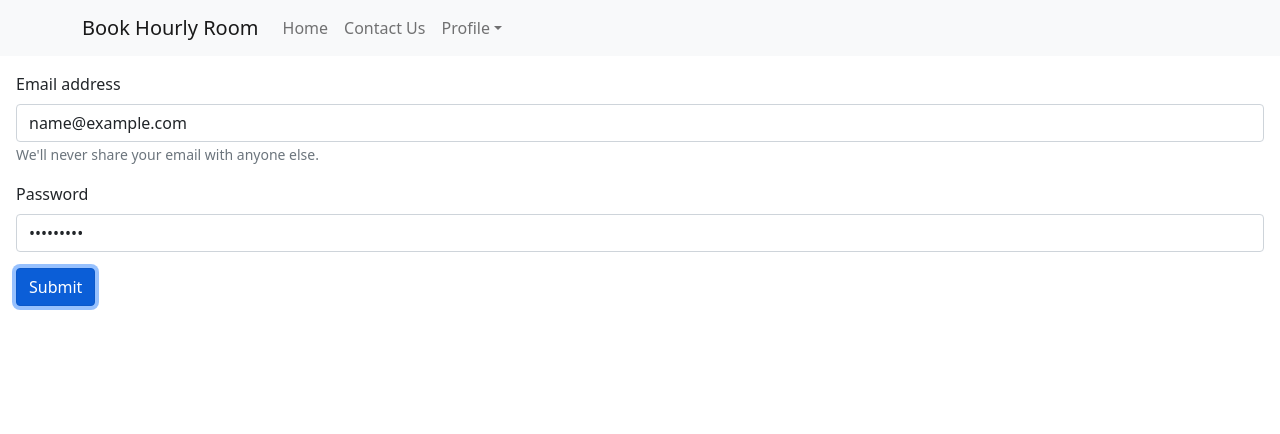
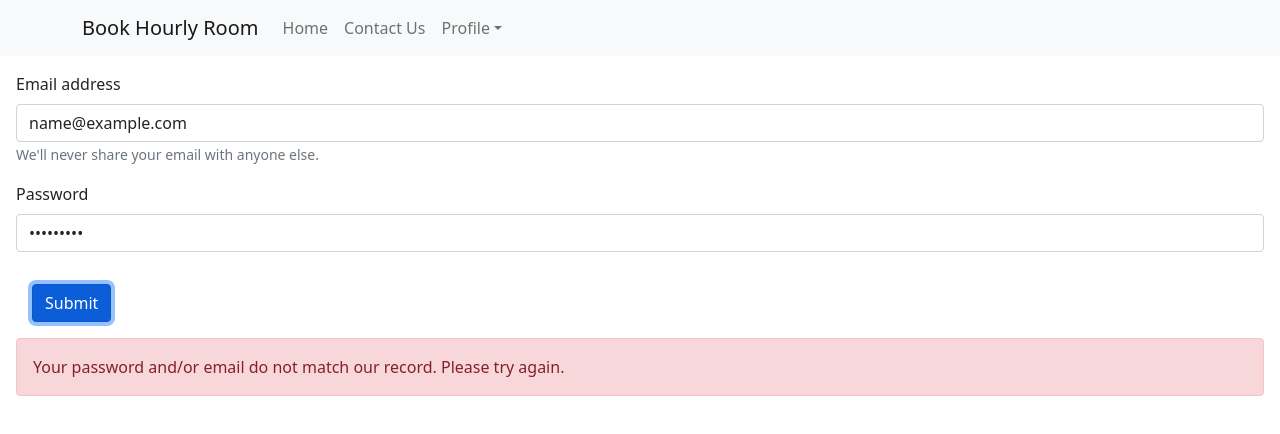
Before and after one commit to willhwj/get-a-room-react, a React (Create React App) app: page /login in a window 1280 px wide. Both pictures are taken after typing "name@example.com", "Sample123" into the empty fields and a click on the button "Submit". Shown: the top 434 px of the page. Built offline with nearby package versions, Linux system fonts and the light colour scheme; no server answers.

Commit message:
added error handling for login route

```diff
--- a/package.json
+++ b/package.json
@@ -8,6 +8,7 @@
     "@testing-library/user-event": "^13.5.0",
     "axios": "^0.24.0",
     "bootstrap": "5.1.3",
+    "jwt-decode": "^3.1.2",
     "react": "^17.0.2",
     "react-bootstrap": "^2.0.3",
     "react-dom": "^17.0.2",
--- a/src/pages/Login.js
+++ b/src/pages/Login.js
@@ -1,21 +1,35 @@
 import React, { useState, useEffect } from 'react';
 import axios from 'axios';
 import { useNavigate } from 'react-router-dom';
-import { Form, Button} from 'react-bootstrap';
+import { Form, Button, Alert } from 'react-bootstrap';
+import jwt_decode from 'jwt-decode';
 
 export default function Login() {
     const navigate = useNavigate();
     const [formState, setFormState] = useState({
         'email': '',
-        'password': ''
+        'password': '',
+        'errorMsg': false
     });
-    // function submitForm(){
-    //     navigate('/profile', {
-    //         state: formState
-    //     }, {
-    //         replace: false
-    //     })
-    // }
+    async function submitForm() {
+        let url = 'http://localhost:8888/api/customer/login';
+        try {
+            const response = await axios.post(url, {
+                "email": formState.email,
+                "password": formState.password
+            });
+            if (response.status === 200) {
+                localStorage.setItem("accessToken", response.data);
+                navigate('/profile');
+            }
+        }
+        catch (error){
+            setFormState({
+                ...formState,
+                'errorMsg': true
+            })
+        }
+    };
 
     // function to update state variables based on user input
     const updateFormField = (event) => {
@@ -24,16 +38,6 @@ export default function Login() {
             [event.target.name]: event.target.value
         })
     }
-
-    // API call to verify email & password
-    useEffect( ()=> {
-        let url='http://localhost:8888/api/customer/login/';
-        const validate= async(email, password) => {
-            const response = await axios.get(`${url}:${email}:${password}`);
-            console.log(response.data);
-        };
-        validate(formState.email, formState.password);
-    }, [formState.email])
 
     return (
         <Form className="m-3">
@@ -49,9 +53,15 @@ export default function Login() {
                 <Form.Label>Password</Form.Label>
                 <Form.Control type="password" placeholder="Password" name="password" value={formState.password} onChange={updateFormField} />
             </Form.Group>
-            <Button variant="primary" type="submit" onClick={()=>useEffect} >
+            <Button variant="primary" onClick={submitForm} className="m-3">
                 Submit
             </Button>
+            {formState.errorMsg ?
+                <Alert variant='danger'>
+                    Your password and/or email do not match our record. Please try again.
+                </Alert>
+                : null
+            }
         </Form>
     )
 }
--- a/src/pages/Profile.js
+++ b/src/pages/Profile.js
@@ -1,15 +1,32 @@
-import React from 'react';
+import React, {useEffect} from 'react';
 import { useLocation } from 'react-router-dom';
 import { Accordion, Card } from 'react-bootstrap';
+import axios from 'axios';
+import jwt_decode from 'jwt-decode';
 
 export default function Profile() {
-    const location = useLocation();
-    const { firstName } = location.state;
+    // const location = useLocation();
+    // const { email, password } = location.state;
+
+    // // API call to verify email & password
+    // useEffect(() => {
+    //     let url = 'http://localhost:8888/api/customer/login/';
+    //     const validate = async (email, password) => {
+    //         console.log('111');
+    //         const response = await axios.get(`${url}:${email}/:${password}`);
+    //         console.log('222');
+    //         console.log(response.data);
+    //     };
+    //     validate(email, password);
+    // }, [email, password])
+
+    let customer = jwt_decode(localStorage.getItem('accessToken'));
+    console.log(customer);
 
     return (
         <React.Fragment>
             <h1 className="m-3" >Customer Profile Page</h1>
-            <p className="m-3">Welcome to your profile page, {firstName} </p>
+            <p className="m-3">Dear {customer.firstName} Welcome to your profile page </p>
             <p className="m-3">You may find a list of your past and future bookings below: </p>
             <Card>
                 <Card.Body>
```
Also changed, not shown: 1 other file (tests, documents, lock files or other folders).
